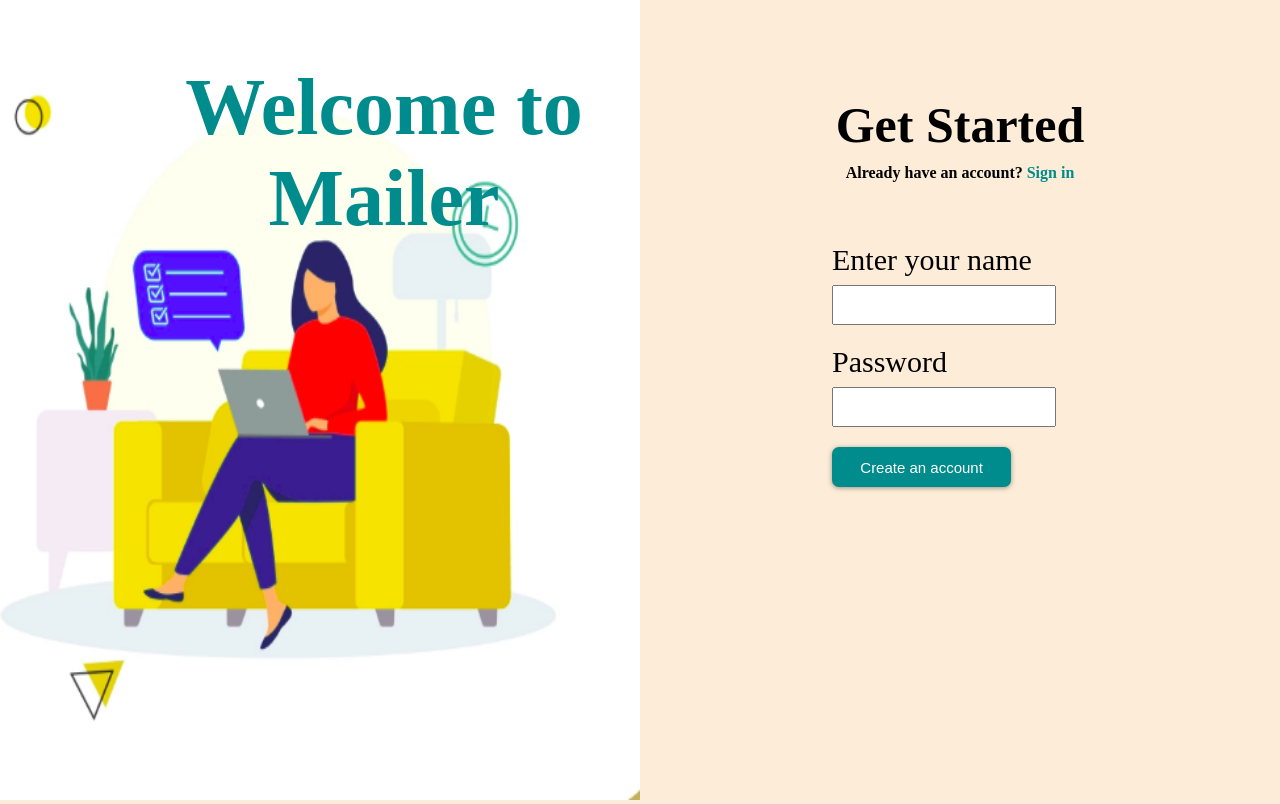
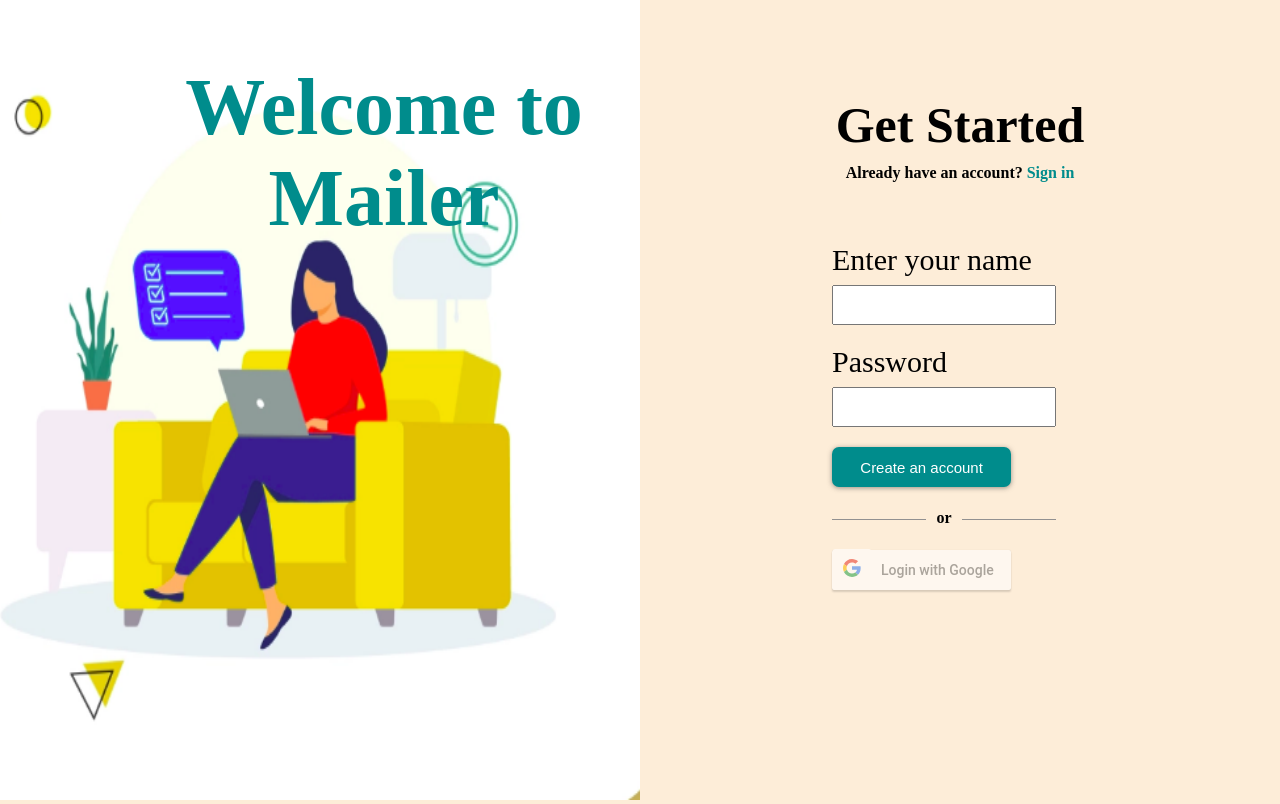
Before and after one commit to VenuChoudhary001/Mailer, a React (Create React App) app: page / in a window 1280 px wide. Built offline with nearby package versions, Linux system fonts and the light colour scheme; no server answers.

Commit message:
oauth added

```diff
--- a/package.json
+++ b/package.json
@@ -15,6 +15,7 @@
     "react-dom": "^17.0.2",
     "react-draft-wysiwyg": "^1.14.7",
     "react-dropdown": "^1.9.2",
+    "react-google-login": "^5.2.2",
     "react-router-dom": "^5.2.0",
     "react-scripts": "4.0.3",
     "uuid": "^8.3.2",
--- a/src/Pages/login/login.jsx
+++ b/src/Pages/login/login.jsx
@@ -2,7 +2,9 @@
 import login from "../../assests/login.png";
 // import google from "../assests/google-logo.png";
 import "../../styles/loginpage.css";
-import Redirect from "./loginredirect";
+import GoogleLogin from 'react-google-login';
+import ReactDOM from 'react-dom';
+
 const Login = () => {
   const [name, setName] = useState("");
   const [pass, setPass] = useState("");
@@ -32,6 +34,11 @@
       setPass("");
     }
   };
+  const responseGoogle = (response) => {
+ console.log(response);
+//  window.location.href = '/home';
+}
+
 
   return (
     <>
@@ -95,10 +102,10 @@
               <button type="submit" className="btn" onClick={Submit}>
                 Create an account
               </button>
-              {/* <h4>
+              <h4>
                 <span>or</span>
               </h4>
-              <button type="submit" className="btn-success">
+              {/* <button type="submit" className="btn-success">
                 <img
                   src={google}
                   style={{
@@ -111,6 +118,13 @@
                 />
                 Login with Google
               </button> */}
+              <GoogleLogin
+    clientId="652180116893-lrdm5i34pvgtf3pud4rkjeghmcf0vthm.apps.googleusercontent.com"
+    buttonText="Login with Google"
+    onSuccess={responseGoogle}
+    onFailure={responseGoogle}
+    cookiePolicy={'single_host_origin'}
+  />
             </form>
           </div>
         </div>
```
Also changed, not shown: 1 other file (tests, documents, lock files or other folders).
